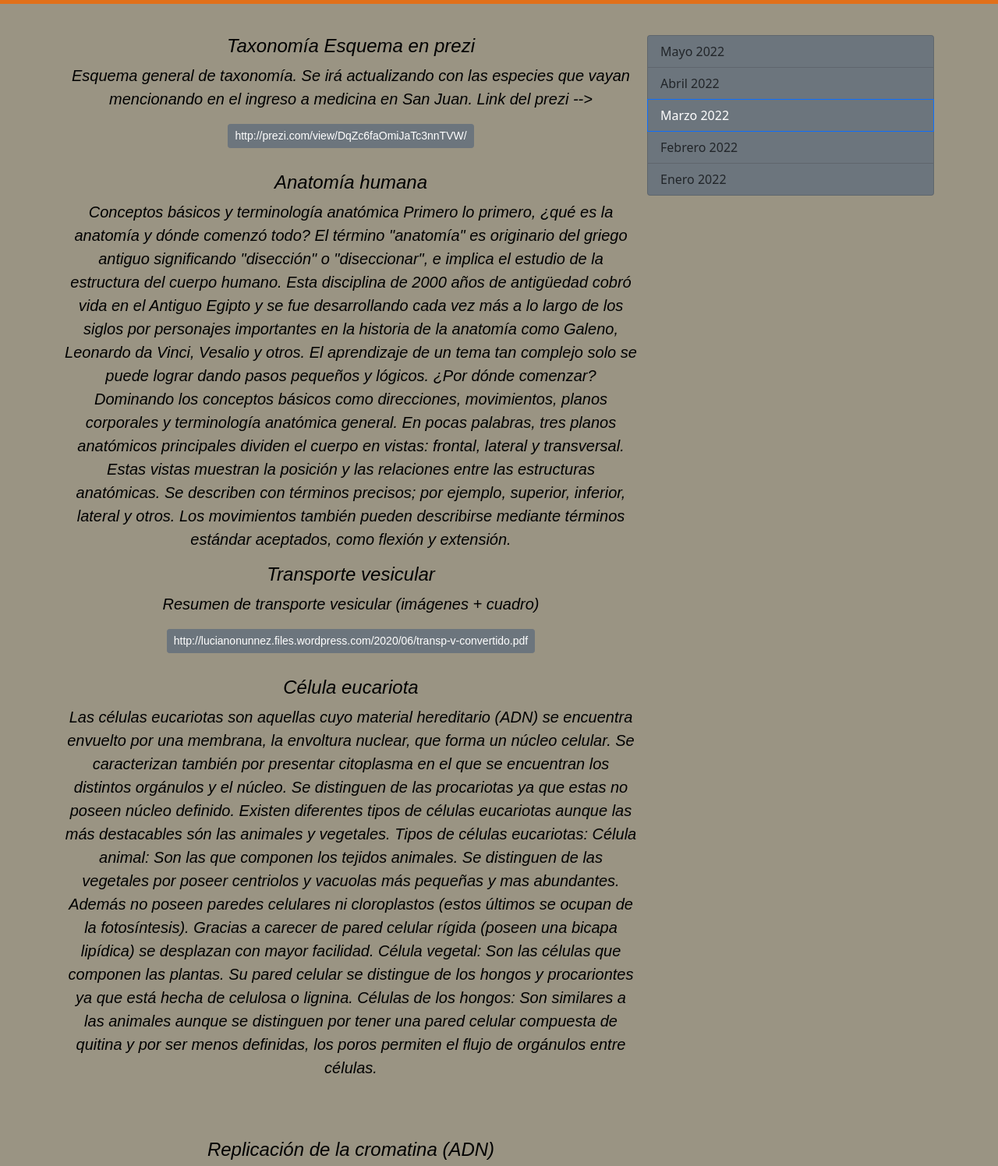
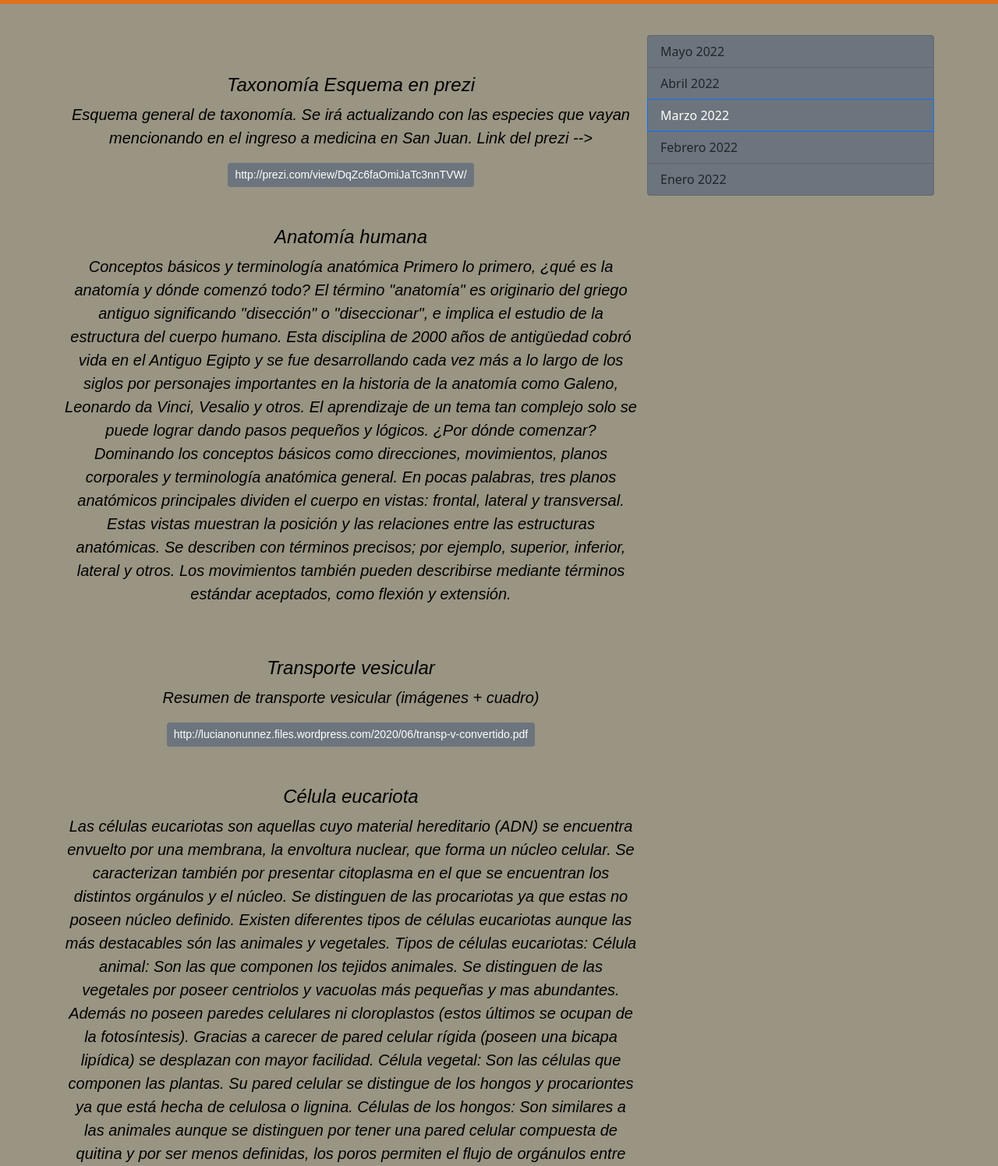
Before and after one commit to GabrielNunnez/tercera-entrega-proyecto-final, a website: page pages/material.html in a window 1280 px wide. Shown: the part 141-1637 px from the top of the page at 78% size. Drawn offline with nearby package versions, Linux system fonts and the light colour scheme.

Commit message:
modificaciones

```diff
--- a/pages/material.html
+++ b/pages/material.html
@@ -11,12 +11,12 @@
     demás.">
     <meta name="keywords"
         content="blog, enseñaza, medicina, fisica, quimica, matemáticas, universidad, profesor, anatofisiologia, enfermeria, instrumentacion quirurgica, material, biologia, resumenes, clases, ayuda">
-    <meta property:"og:type" content="Blog">
-    <meta property:"og:title
+    <meta property="og:type" content="Blog">
+    <meta property="og:title"
         content="Blog del profesor Luciano Nuñez | enseñaza secundaria, preuniversitaria y universitaria">
-    <meta property:"og:url" content="/index.html">
-    <meta property:"og:image" content="/imagenes/logo-ico.ico">
-    <meta property:"og:description" content="Hola a todos/as, en este blog puedes encontrar clases de física, química
+    <meta property="og:url" content="/index.html">
+    <meta property="og:image" content="/imagenes/logo-ico.ico">
+    <meta property="og:description" content="Hola a todos/as, en este blog puedes encontrar clases de física, química
     ,matemáticas y anatofisiologia de secundaria y universidad. Y algunos tips para estudiar, hacer resúmenes y
     demás.">
     <link rel="preconnect" href="https://fonts.googleapis.com">
@@ -73,16 +73,14 @@
                 </div>
                 <div data-bs-spy="scroll" data-bs-target="#list-example" data-bs-offset="0"
                     class="scrollspy-example col-sm-6 col-lg-8 order-sm-2 order-lg-1 texto text-center" tabindex="0">
-                    <h4 id="list-item-1">Taxonomía Esquema en prezi</h4>
+                    <h4 class="publi-material" id="list-item-1">Taxonomía Esquema en prezi</h4>
                     <p data-aos="fade-down" data-aos-easing="linear" data-aos-duration="1500">Esquema general de
                         taxonomía. Se irá actualizando con las especies que vayan
                         mencionando en el
                         ingreso a medicina en San Juan. Link del prezi --></p>
                     <a href="http://prezi.com/view/DqZc6faOmiJaTc3nnTVW/"><button type="button"
                             class="btn btn-secondary btn-sm">http://prezi.com/view/DqZc6faOmiJaTc3nnTVW/</button></a>
-                    <br>
-                    <br>
-                    <h4 id="list-item-1">Anatomía
+                    <h4 class="publi-material" id="list-item-1">Anatomía
                         humana</h4>
                     <p>Conceptos básicos y terminología anatómica
                         Primero lo primero, ¿qué es la anatomía y dónde comenzó todo?
@@ -106,14 +104,12 @@
                         describen con términos precisos; por ejemplo, superior, inferior, lateral y otros. Los
                         movimientos
                         también pueden describirse mediante términos estándar aceptados, como flexión y extensión.</p>
-                    <h4 id="list-item-2">Transporte vesicular</h4>
+                    <h4 class="publi-material" id="list-item-2">Transporte vesicular</h4>
                     <p>Resumen de transporte vesicular (imágenes + cuadro)</p>
                     <a href="http://lucianonunnez.files.wordpress.com/2020/06/transp-v-convertido.pdf"><button
                             type="button"
                             class="btn btn-secondary btn-sm">http://lucianonunnez.files.wordpress.com/2020/06/transp-v-convertido.pdf</button></a>
-                    <br>
-                    <br>
-                    <h4 id="list-item-2">Célula
+                    <h4 class="publi-material" id="list-item-2">Célula
                         eucariota</h4>
                     <p data-aos="fade-down" data-aos-easing="linear" data-aos-duration="1500">
                         Las células eucariotas son aquellas cuyo material hereditario (ADN) se encuentra envuelto
@@ -141,16 +137,12 @@
                         compuesta de quitina y por ser menos definidas, los poros permiten el flujo de orgánulos
                         entre
                         células.</p>
-                    <br>
-                    <br>
-                    <h4 id="list-item-3">Replicación de la cromatina (ADN)</h4>
+                    <h4 class="publi-material" id="list-item-3">Replicación de la cromatina (ADN)</h4>
                     <a href="http://lucianonunnez.files.wordpress.com/2020/06/transp-v-convertido.pdf"><button
                             type="button"
                             class="btn btn-secondary btn-sm">http://lucianonunnez.files.wordpress.com/2020/06/transp-v-convertido.pdf</button>
                     </a>
-                    <br>
-                    <br>
-                    <h4 id="list-item-3">
+                    <h4 class="publi-material" id="list-item-3">
                         Significado de Polinomio</h4>
                     <p data-aos="fade-down" data-aos-easing="linear" data-aos-duration="1500">Qué es Polinomio:
                         Un polinomio es una expresión algebraica de sumas, restas y multiplicaciones ordenadas hecha
@@ -179,8 +171,6 @@
                         +2 = 2
                         Resultado final es: 4x + 7y + 2xy + 2
                     </p>
-                    <br>
-                    <br>
                 </div>
             </section>
         </div>
@@ -198,9 +188,7 @@
                         target="blank"></a>
             </ul>
         </nav>
-        <section id="contacto"></section>
-    </footer>
-    </div>
+    </footer id="#contacto">
     <script src="https://cdn.jsdelivr.net/npm/@popperjs/core@2.10.2/dist/umd/popper.min.js"
         integrity="sha384-7+zCNj/IqJ95wo16oMtfsKbZ9ccEh31eOz1HGyDuCQ6wgnyJNSYdrPa03rtR1zdB"
         crossorigin="anonymous"></script>
--- a/scss/components/_main.scss
+++ b/scss/components/_main.scss
@@ -34,4 +34,7 @@ main {
         -webkit-box-shadow: -1px 15px 17px 5px rgba(0, 0, 0, 0.79);
         -moz-box-shadow: -1px 15px 17px 5px rgba(0, 0, 0, 0.79);
     }
+    .publi-material{
+        padding-top: 50px;
+    }
 }
```
Also changed, not shown: index.html (+9 -14 lines), pages/comunidad.html (+5 -5 lines), pages/iniciarsesion.html (+5 -5 lines), pages/quiensoy.html (+5 -5 lines), css/style.css, 1 other file.
